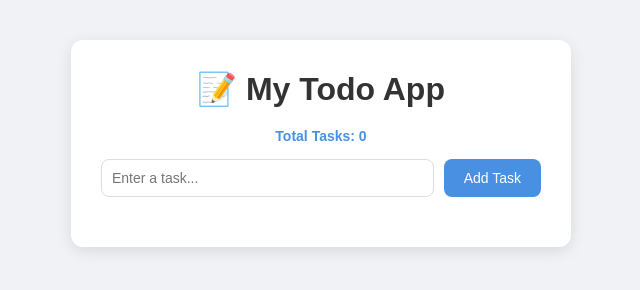
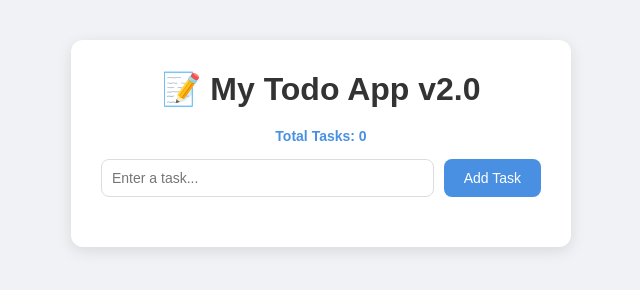
Before and after one commit to SwetaPatel04/todo-app, a plain HTML site: page index.html in a window 1280 px wide. Shown: the whole page, without its empty margins (319-959 px from the left). Drawn offline with Linux system fonts and the light colour scheme.

Commit message:
TAP-5 updated app title to v2.0

```diff
--- a/index.html
+++ b/index.html
@@ -29,7 +29,7 @@
   <div class="container">
   <!-- div is a box/container — class="container" lets us style it in CSS -->
 
-    <h1>📝 My Todo App</h1>
+    <h1>📝 My Todo App v2.0</h1>
     <!-- h1 is the biggest heading on the page -->
     <!-- Task counter shows how many tasks are in the list -->
     <p id="counter">Total Tasks: 0</p>
```
